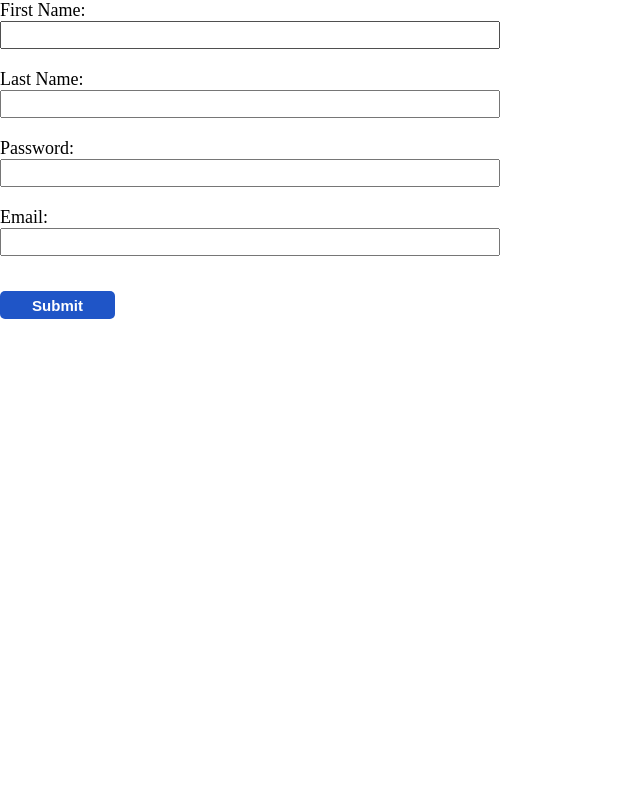
After one commit to amoablo/-info2180-finalproject, a PHP site: page /newUser.php in a window 1280 px wide. The commit adds this page. Shown: the whole page, without its empty margins (0-640 px from the left). Run offline with PHP 8.4, Linux system fonts and the light colour scheme.

Commit message:
Login & Add New User functional however cannot switch content

```diff
--- a/pages/dashBoard.php
+++ b/dashBoard.php
@@ -23,7 +23,6 @@
     </section>
 
     <div clas="page">
-    <?php include('pages/login.php');?>
     </div>
 </body>
 
--- a/index.html
+++ b/index.html
@@ -2,11 +2,11 @@
 <html lang="en">
 
 <head>
-    <meta charset="UTF-8">
+    <meta charset="utf-8"/>
     <meta name="viewport" content="width=device-width, initial-scale=1.0">
     <title>INFO2180 Project 2</title>
     <link rel="stylesheet" href="styles/styles.css">
-    <script src="scripts/scripts.js"></script>
+    <script src="scripts/loginScript.js"></script>
 </head>
 
 <body>
@@ -27,7 +27,7 @@
 
     <div clas="page">
     <h1>New User</h1>
-    <form id ="myform" action="scripts/schema.php" method="POST">
+    <form id ="myform">
     <label for="fname">First Name:</label><br />
     <input type="text" name="fname" id="fname" /><br />
     <label for="lname">Last Name:</label><br />
--- a/index.php
+++ b/index.php
@@ -6,6 +6,7 @@
     <meta name="viewport" content="width=device-width, initial-scale=1.0">
     <title>INFO2180 Project 2</title>
     <link rel="stylesheet" href="styles/styles.css">
+
 
 </head>
 
@@ -25,8 +26,8 @@
         <a href="#out">Logout</a>
     </section>
 
-    <div clas="page">
-    <?php include('pages/login.php');?>
+    <div id="page">
+    <?php include('login.php');?>
     </div>
 </body>
 
--- /dev/null
+++ b/newUser.php
@@ -0,0 +1,26 @@
+<link rel="stylesheet" href="styles/styles.css">
+<form class ="myform" >
+    <div class="inputnbutton">
+        <div class="allinput">
+            <div class="inputnlabel">
+                <label for="fname">First Name:</label><br />
+                <input type="text" name="fname" id="fname" /><br />
+            </div>
+            <div class="inputnlabel">
+                <label for="lname">Last Name:</label><br />
+                <input type="text" name="lname" id="lname" /><br />
+            </div>
+            <div class="inputnlabel">
+                <label for="pword">Password:</label><br />
+                <input type="text" name="pword" id="pword" /><br />
+            </div>
+            <div class="inputnlabel">
+                <label for="mail">Email:</label><br />
+                <input type="text" name="mail" id="mail" /><br />
+            </div>
+            <input type="hidden" name="key" value="e11869d1186d0791" id="hidden" />
+        </div>
+        <button type="submit" id="submit">Submit</button>
+    </div>
+</form>
+<script src="scripts/newUserScript.js"></script>
--- /dev/null
+++ b/scripts/newUserScript.js
@@ -0,0 +1,93 @@
+window.onload = function(){
+    var btn = document.getElementById("submit");
+
+    btn.addEventListener("click",function(el){
+        el.preventDefault();
+        var fname = document.getElementById("fname").value;
+        var lname = document.getElementById("lname").value;
+        var email = document.getElementById("mail").value;
+        var pword = document.getElementById("pword").value;
+        var f = document.getElementById("fname");
+        var l = document.getElementById("lname");
+        var e = document.getElementById("mail");
+        var p = document.getElementById("pword");
+
+        empty(fname,el,f);
+        empty(lname,el,l);
+
+        empty(email,el,e);
+        validMail(email,el,e);
+
+        empty(pword,el,p);
+        validPassword(pword,el,p);
+        var content = document.getElementsByClassName("page")[0];
+        var httpRequest = new XMLHttpRequest();
+        var url = "scripts/schema.php";
+        httpRequest.open('POST',url);
+        httpRequest.setRequestHeader("Content-Type", "application/x-www-form-urlencoded");
+        httpRequest.send("fname="+fname+"&lname="+lname+"&mail="+email+"&pword="+pword);
+        httpRequest.onreadystatechange = function(){
+            if (this.readyState == this.DONE && this.status == 200){
+            var response = this.responseText;
+            console.log(response);
+                if (response === "success"){
+                    alert("New User Added");
+                    content.load("dashboard.php");
+                }
+                else{
+                    alert("error");
+                    }
+
+                    return;
+            }else{
+                var ms = this.status;
+                console.log(ms);} };
+
+
+
+    });
+}
+
+function getMsg() {
+
+}
+
+
+function color(el,x){
+    el.preventDefault();
+    x.style.backgroundColor = "red";
+
+}
+
+
+function validPassword(word,el,x){
+    let pp = /^(?=.*[a-z])(?=.*[A-Z])(?=.*\d)[a-zA-Z\d]{10,}$/;
+    if(word.length >= 10){
+        if(pp.test(word) != true){
+            color(el,x);
+        }
+    }else{
+        alert("Password needs to be at least 10 characters");
+        color(el,x);
+    }
+}
+
+function validMail(value,el,x){
+    var pattern = /^\w+([\.-]?\w+)*@\w+([\.-]?\w+)*(\.\w{2,3})+$/i;
+        if ((pattern.test(value)) == false){
+            color(el,x);
+            alert("Email address is invalid");
+        }
+    }
+
+
+function color(el,x){
+    el.preventDefault();
+    x.style.backgroundColor = "red";
+    }
+
+function empty(val,el,x){
+    if(val == ""){
+        color(el,x);
+    }
+}
--- /dev/null
+++ b/scripts/test.php
@@ -0,0 +1,3 @@
+<?php
+
+echo "Response";
--- a/sql/schema.sql
+++ b/sql/schema.sql
@@ -32,7 +32,7 @@ CREATE TABLE `users` (
   `id` int(11) DEFAULT NULL,
   `firstname` varchar(35) DEFAULT NULL,
   `lastname` varchar(35) DEFAULT NULL,
-  `password` varchar(30) DEFAULT NULL,
+  `password` varchar(150) DEFAULT NULL,
   `email` varchar(50) DEFAULT NULL,
   `date_joined` datetime(6) DEFAULT NULL
 ) ENGINE=InnoDB DEFAULT CHARSET=utf8mb4;
@@ -42,7 +42,7 @@ CREATE TABLE `users` (
 --
 
 INSERT INTO `users` (`id`, `firstname`, `lastname`, `password`, `email`, `date_joined`) VALUES
-(NULL, 'admin', 'admin', '$2y$10$kF44Grg2lW2t6wLMoYh0guBUzUYvyBbtA47f1Z/1cvx6RP37l00HG', 'admin@gmail.com', NULL);
+(NULL, 'admin', 'admin', '$2y$10$j1VZL4bytrDNk6TGvaTRceM', 'admin@gmail.com', NULL);
 COMMIT;
 
 LOCK TABLES `users` WRITE;
--- a/styles/styles.css
+++ b/styles/styles.css
@@ -1,7 +1,134 @@
-.sidenav a {
-    padding: 6px 8px 6px 16px;
+html, body {
+    height: 100%;
+    margin: 0;
+}
+
+
+main{
+    height: 100%;
+}
+
+#maindiv{
+    display:flex;
+    flex-direction:column;
+    height:100%;
+}
+
+#topOfPage{
+    display: flex;
+    background-color: black;
+    padding-bottom: 25px;
+    align-items: center;
+}
+
+#headericon{
+    padding-left: 20px;
+    padding-top: 20px;
+    height: 70px;
+    height: 70px;
+}
+
+#toptext{
+    font-family: sans-serif;
+    padding-top: 25px;
+    color:white;
+    padding-left: 20px;
+    font-size: 35px;
+    font-weight: bold;
+}
+
+
+#display{
+    display:grid;
+    grid-template-columns: 1fr 5fr;
+    height: 100%;
+}
+
+#leftside{
+    display: none;
+    grid-column:1;
+    background-color: rgb(214, 212, 212);
+    height: 100%;
+    gap: 10px;
+}
+
+#alllinks{
+    display:flex;
+    padding-top: 40px;
+    flex-direction: column;
+    gap:30px;
+}
+
+a{
+    font-family: sans-serif;
     text-decoration: none;
+    color:black;
+    font-weight: bold;
+}
+
+a:visited{
+    color:black;
+    text-decoration: none;
+}
+.icon{
+    height:20px;
+    width:20px;
+}
+
+.options{
+    display: flex;
+    padding-left: 25px;
+    align-items: center;
+    gap: 10px;
+}
+
+#rightside{
+    display:grid;
+    grid-column:2;
+    height: 100%;
+    display: flex;
+}
+
+#rightsideleft{
+    margin-left: 25px;
+    margin-top: 20px;
+
+}
+
+/*ALL FORMS*/
+
+.formheading{
+    font-size: 40px;
+}
+
+label{
     font-size: 18px;
-    color: black;
-    display: block;
-  }
+}
+
+input{
+    width: 500px;
+    height: 28px;
+}
+
+.inputnbutton{
+    display:flex;
+    flex-direction: column;
+    gap:35px;
+
+}
+.allinput{
+    display: flex;
+    flex-direction: column;
+    gap:20px;
+}
+
+#submit{
+    border: 0;
+    width: 115px;
+    height: 28px;
+    font-size: 15px;
+    color:white;
+    background-color: #1f55c7;
+    border-radius: 5px;
+    font-weight: bold;
+}
```
Also changed, not shown: login.php (added, +17 -0 lines), pages/login.php (deleted, +0 -9 lines), pages/newUser.php (deleted, +0 -13 lines), scripts/loginScript.js (+16 -15 lines), scripts/schema.php (+9 -5 lines), scripts/serverLogin.php (+27 -22 lines), newIssue.php (renamed from pages/newIssue.php), pages/view.php (deleted), view.php (added).
